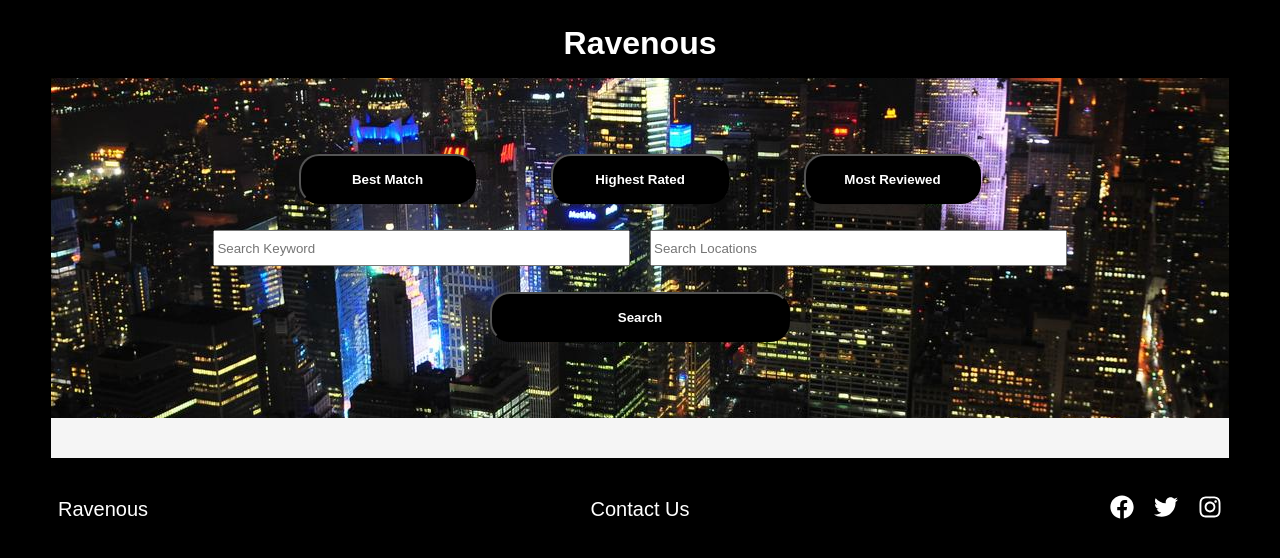
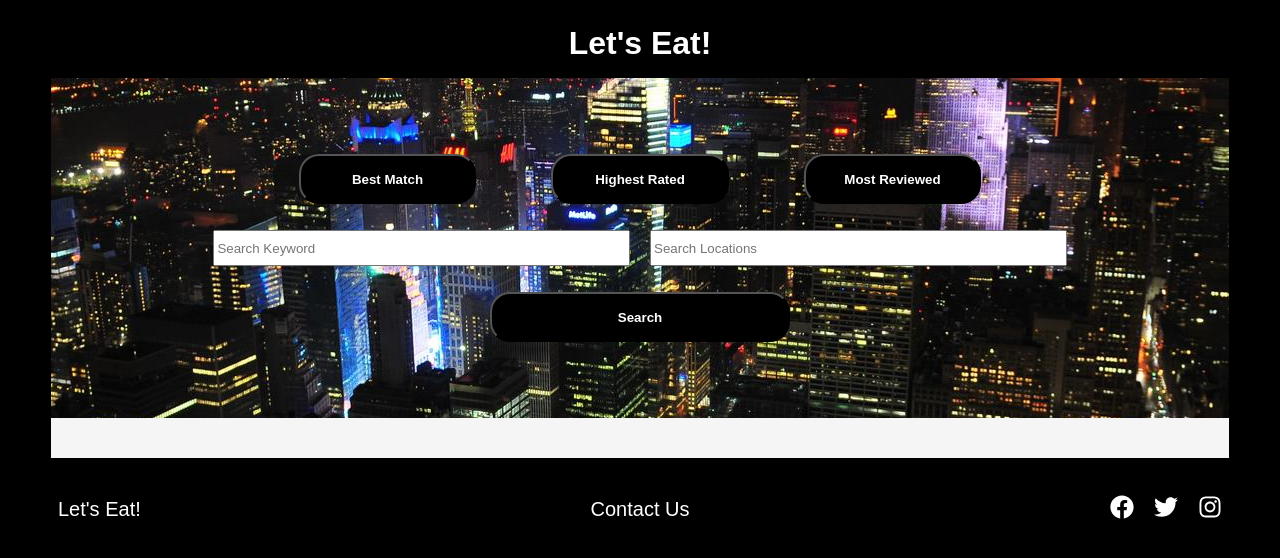
Before and after one commit to CaJacobsen1193/lets_eat, a React (Vite) app: page / in a window 1280 px wide. Shown: the top 558 px of the page. Built offline with nearby package versions, Linux system fonts and the light colour scheme; a web font is replaced by a local one.

Commit message:
changed name to Let's Eat!

```diff
--- a/src/App.jsx
+++ b/src/App.jsx
@@ -28,7 +28,7 @@ function App() {
   return (
     <div className='main'>
       <div className='title'>
-        <h1>Ravenous</h1>
+        <h1>Let's Eat!</h1>
       </div>
       <div className='nav'>
         <SearchBar getBusinesses={getBusinesses}/>
--- a/src/components/Footer.jsx
+++ b/src/components/Footer.jsx
@@ -5,7 +5,7 @@ function Footer() {
     return (
         <div className='footer'>
             <div className='footer-title'>
-                <p>Ravenous</p>
+                <p>Let's Eat!</p>
             </div>
             <div className='contact'>
                 <p>Contact Us</p>
```
